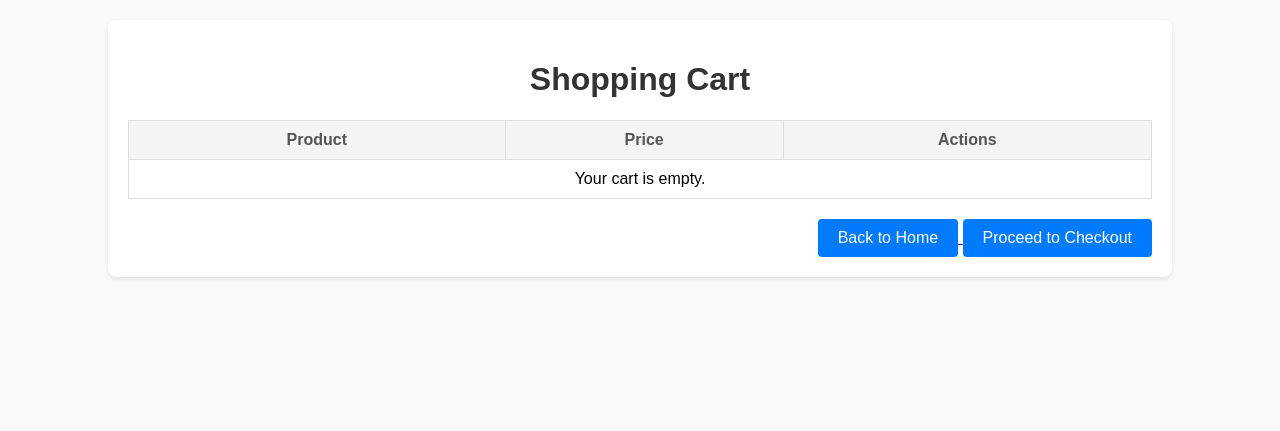
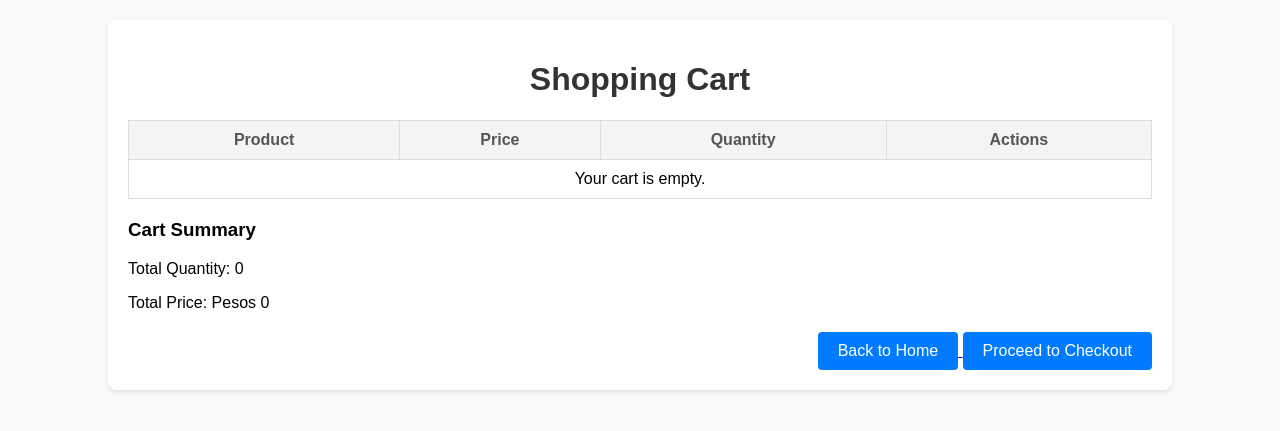
Before and after one commit to biodio332/IM2-Materials, a Django app: page /cart/cart/summary/ in a window 1280 px wide. Shown: the top 431 px of the page. Run offline with Django 5.2, Linux system fonts and the light colour scheme.

Commit message:
Added Quantity and Delete Item in cart

```diff
--- a/Kwikly/kwikly/cart/cart.py
+++ b/Kwikly/kwikly/cart/cart.py
@@ -1,7 +1,7 @@
-class Cart():
+class Cart:
     def __init__(self, request):
         self.session = request.session
-        cart = self.session.get("cart")  # Correct the key name
+        cart = self.session.get("cart")
 
         if not cart:  # Initialize the cart if it doesn't exist
             cart = self.session['cart'] = {}
@@ -9,9 +9,15 @@ class Cart():
         self.cart = cart
 
     def add(self, product):
-        product_id = str(product.id)
+        product_id = str(product.product_id)
         if product_id in self.cart:
-            self.cart[product_id]['quantity'] += 1  # Increase quantity if product already in cart
+            self.cart[product_id] += 1  # Increase quantity if product already in cart
         else:
-            self.cart[product_id] = {'price': str(product.price), 'quantity': 1}  # Set initial quantity to 1
+            self.cart[product_id] = 1  # Set initial quantity to 1
         self.session.modified = True
+
+    def remove(self, product_id):
+        product_id_str = str(product_id)
+        if product_id_str in self.cart:
+            del self.cart[product_id_str]
+            self.session.modified = True
--- a/Kwikly/kwikly/cart/templates/cart_summary.html
+++ b/Kwikly/kwikly/cart/templates/cart_summary.html
@@ -64,16 +64,33 @@
         .delete-btn:hover {
             background-color: #c82333;
         }
+        .update-btn {
+            background-color: #28a745;
+            color: white;
+            padding: 5px 10px;
+            border: none;
+            border-radius: 4px;
+            cursor: pointer;
+        }
+        .update-btn:hover {
+            background-color: #218838;
+        }
+        input[type="number"] {
+            width: 50px;
+            text-align: center;
+        }
     </style>
 </head>
 <body>
     <div class="container">
         <h1>Shopping Cart</h1>
+
         <table>
             <thead>
                 <tr>
                     <th>Product</th>
                     <th>Price</th>
+                    <th>Quantity</th>
                     <th>Actions</th>
                 </tr>
             </thead>
@@ -82,6 +99,14 @@
                     <tr>
                         <td>{{ item.product.product_name }}</td>
                         <td>${{ item.product.price }}</td>
+                        <td>
+                            <!-- Form to update quantity -->
+                            <form method="POST" action="{% url 'cart:cart_update' item.product.product_id %}" style="display:inline;">
+                                {% csrf_token %}
+                                <input type="number" name="quantity" value="{{ item.quantity }}" min="1">
+                                <button type="submit" class="update-btn">Update</button>
+                            </form>
+                        </td>
                         <td>
                             <!-- Form to delete the product -->
                             <form method="POST" action="{% url 'cart:cart_delete' item.product.product_id %}" style="display:inline;">
@@ -92,13 +117,19 @@
                     </tr>
                 {% empty %}
                     <tr>
-                        <td colspan="3">Your cart is empty.</td>
+                        <td colspan="4">Your cart is empty.</td>
                     </tr>
                 {% endfor %}
             </tbody>
         </table>
+
+        <div class="cart-summary">
+            <h3>Cart Summary</h3>
+            <p>Total Quantity: {{ total_quantity }}</p>
+            <p>Total Price: Pesos {{ total_price }}</p>
+        </div>
+
         <div class="actions">
-            <!-- Button for home page -->
             <a href="{% url 'home' %}">
                 <button>Back to Home</button>
             </a>
--- a/Kwikly/kwikly/cart/urls.py
+++ b/Kwikly/kwikly/cart/urls.py
@@ -7,5 +7,5 @@ urlpatterns = [
      path('cart/summary/', views.cart_summary, name='cart_summary'),
    path('add/',views.cart_add,name='cart_add'),
    path('delete/<int:product_id>/', views.cart_delete, name='cart_delete'),
-   path('update/,',views.cart_update,name='cart_update'),
+   path('update/<int:product_id>/', views.cart_update, name='cart_update'),
 ]
--- a/Kwikly/kwikly/cart/views.py
+++ b/Kwikly/kwikly/cart/views.py
@@ -7,45 +7,36 @@ from django.http import JsonResponse
 
 
 def cart_summary(request):
-    # Retrieve cart from session
     cart = request.session.get('cart', {})
-
     cart_items = []
     total_price = 0
+    total_quantity = 0
 
-    # Loop over the cart items (stored by product_id) and fetch their details
     for product_id, quantity in cart.items():
         product = get_object_or_404(Product, product_id=product_id)
-
         cart_items.append({'product': product, 'quantity': quantity})
         total_price += product.price * quantity
+        total_quantity += quantity
 
-    return render(request, 'cart_summary.html', {'cart_items': cart_items, 'total_price': total_price})
-
+    return render(request, 'cart_summary.html', {
+        'cart_items': cart_items,
+        'total_price': total_price,
+        'total_quantity': total_quantity,
+    })
 def cart_add(request):
     if request.method == 'POST':
         product_id = request.POST.get('product_id')
         if product_id:
-            # Get the product object based on the provided product_id
             product = get_object_or_404(Product, product_id=product_id)
+            cart = request.session.get('cart', {})
+            if product_id in cart:
+                cart[product_id] += 1  # Increase the quantity
+            else:
+                cart[product_id] = 1  # Add product with quantity 1
+            request.session['cart'] = cart
+        return redirect('cart:cart_summary')
+    return redirect('cart:cart_summary')
 
-            # Retrieve the cart from the session, or initialize an empty cart
-            cart = request.session.get('cart', {})
-
-            # If the product is already in the cart, increment its quantity
-            if product_id in cart:
-                cart[product_id] += 1
-            else:
-                # Otherwise, add it to the cart with quantity 1
-                cart[product_id] = 1
-
-            # Save the cart back to the session
-            request.session['cart'] = cart
-
-        # Redirect back to the cart summary page after adding the product
-        return redirect('cart:cart_summary')
-    else:
-        return redirect('cart:cart_summary')
 
 def cart_view(request):
     # Retrieve cart items from the session (or database if using a model-based cart)
@@ -76,8 +67,24 @@ def cart_delete(request, product_id):
     # Redirect back to the cart summary page after deleting the product
     return redirect('cart:cart_summary')
 
-def cart_update(request):
-    pass
+def cart_update(request, product_id):
+    if request.method == 'POST':
+        cart = request.session.get('cart', {})
+
+        # Retrieve the new quantity from the POST request
+        new_quantity = int(request.POST.get('quantity', 0))
+        product_id_str = str(product_id)  # Convert product_id to string
+
+        # Update or remove the product in the cart
+        if new_quantity > 0:
+            cart[product_id_str] = new_quantity
+        else:
+            cart.pop(product_id_str, None)  # Remove the product if quantity is 0 or less
+
+        request.session['cart'] = cart  # Save the updated cart in the session
+        return redirect('cart:cart_summary')  # Redirect to the cart summary
+    else:
+        return redirect('cart:cart_summary')
 
 def store_view(request):
     # Add logic to render a template or perform some action
```
Also changed, not shown: Kwikly/kwikly/db.sqlite3.
